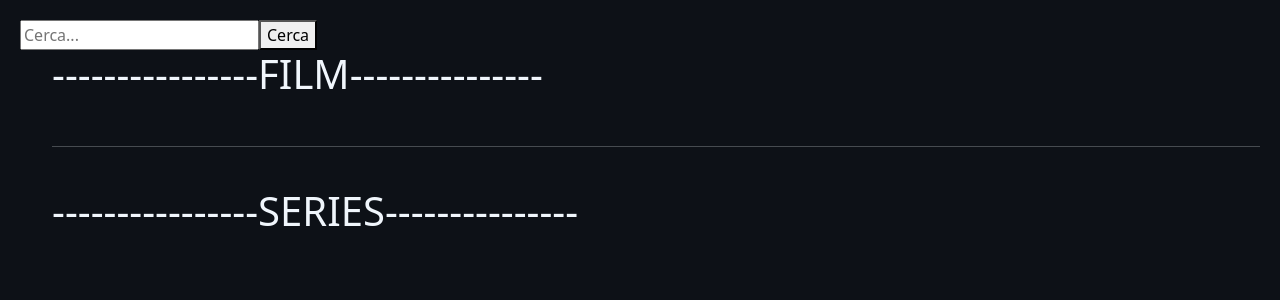
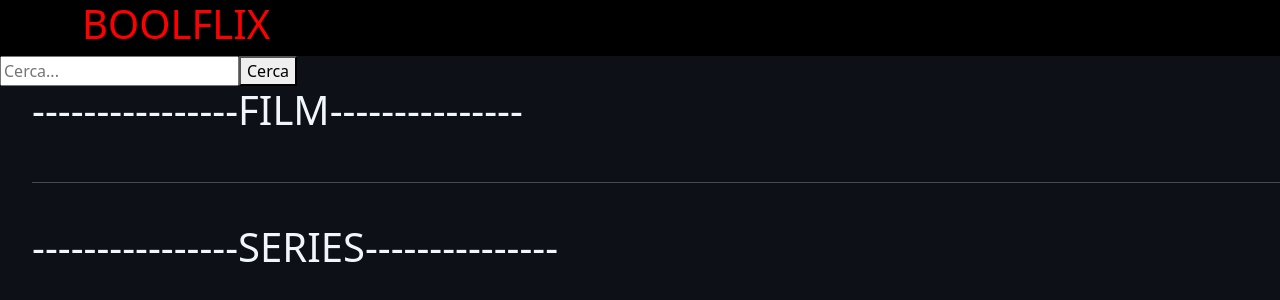
Before and after one commit to DarioGiusino/vite-boolflix, a Vue app: page / in a window 1280 px wide. Shown: the top 300 px of the page. Built offline with nearby package versions, Linux system fonts and the light colour scheme.

Commit message:
starting style app header

```diff
--- a/package.json
+++ b/package.json
@@ -11,11 +11,11 @@
   "dependencies": {
     "axios": "^1.2.4",
     "bootstrap": "^5.3.0-alpha1",
-    "sass": "^1.57.1",
     "vue": "^3.2.45"
   },
   "devDependencies": {
     "@vitejs/plugin-vue": "^4.0.0",
+    "sass": "^1.57.1",
     "vite": "^4.0.0"
   }
 }
--- a/src/App.vue
+++ b/src/App.vue
@@ -2,6 +2,7 @@
 import axios from 'axios';
 import { apiUri, apiKey, imgUri } from './data';
 import { store } from './data/store';
+import AppHeader from './components/AppHeader.vue';
 export default {
   name: 'Boolflix',
   data() {
@@ -11,6 +12,7 @@ export default {
       imgUri
     }
   },
+  components: { AppHeader },
   computed: {
     APIConfig() {
       return {
@@ -68,6 +70,7 @@ export default {
 </script>
 
 <template>
+  <app-header></app-header>
   <!-- # Search Bar -->
   <form @submit.prevent="fetchPrograms">
     <input type="text" placeholder="Cerca..." v-model.trim="searchWord">
@@ -79,7 +82,8 @@ export default {
     <h1>----------------FILM---------------</h1>
     <li v-for="movie in store.moviesList" :key="movie.id">
       <!-- banner image -->
-      <img :src="`${imgUri}${movie.bannerUrl}`" alt="">
+      <span v-if="!movie.bannerUrl">-No banner-</span>
+      <img v-else :src="`${imgUri}${movie.bannerUrl}`" alt="">
 
       <!-- title -->
       {{ movie.title }},
@@ -108,7 +112,8 @@ export default {
     <h1>----------------SERIES---------------</h1>
     <li v-for="show in store.showsList" :key="show.id">
       <!-- banner image -->
-      <img :src="`${imgUri}${show.bannerUrl}`" alt="">
+      <span v-if="!show.bannerUrl">-No banner-</span>
+      <img v-else :src="`${imgUri}${show.bannerUrl}`" alt="">
 
       <!-- title -->
       {{ show.title }},
@@ -138,6 +143,5 @@ body {
   background-color: #0d1117;
   color: #f0f6fc;
   min-height: 100vh;
-  padding: 20px;
 }
 </style>
--- /dev/null
+++ b/src/assets/scss/style.scss
@@ -0,0 +1,3 @@
+//palette
+$bg-black: #000;
+$text-red: #f00;
--- /dev/null
+++ b/src/components/AppHeader.vue
@@ -0,0 +1,25 @@
+<script>
+import SearchBar from './SearchBar.vue';
+export default {
+    name: 'App Header',
+    components: { SearchBar }
+}
+</script>
+
+<template>
+    <header>
+        <div class="container d-flex justify-content-between">
+            <h1 class="text-uppercase">boolflix</h1>
+            <search-bar></search-bar>
+        </div>
+    </header>
+</template>
+
+<style scoped lang="scss">
+@use '../assets/scss/style.scss' as *;
+
+header {
+    background-color: $bg-black;
+    color: $text-red;
+}
+</style>
--- /dev/null
+++ b/src/components/SearchBar.vue
@@ -0,0 +1,13 @@
+<script>
+export default {
+    name: 'Search Bar',
+}
+</script>
+
+<template>
+
+</template>
+
+<style>
+
+</style>
```
